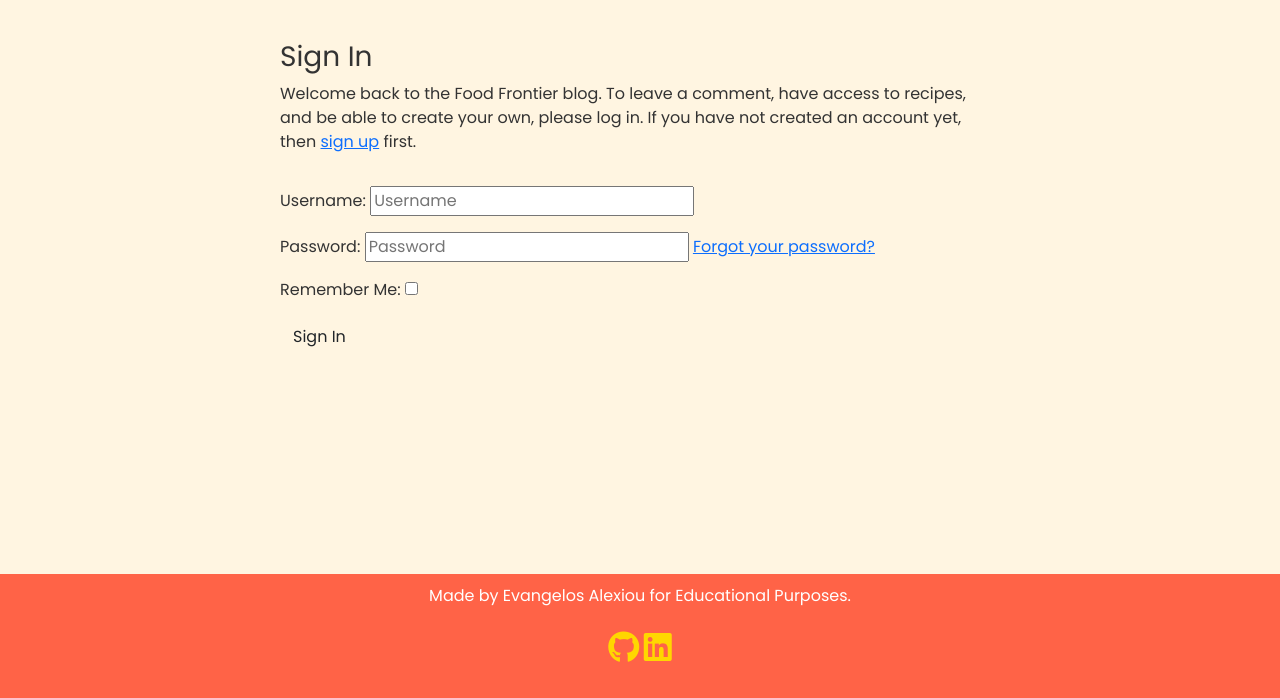
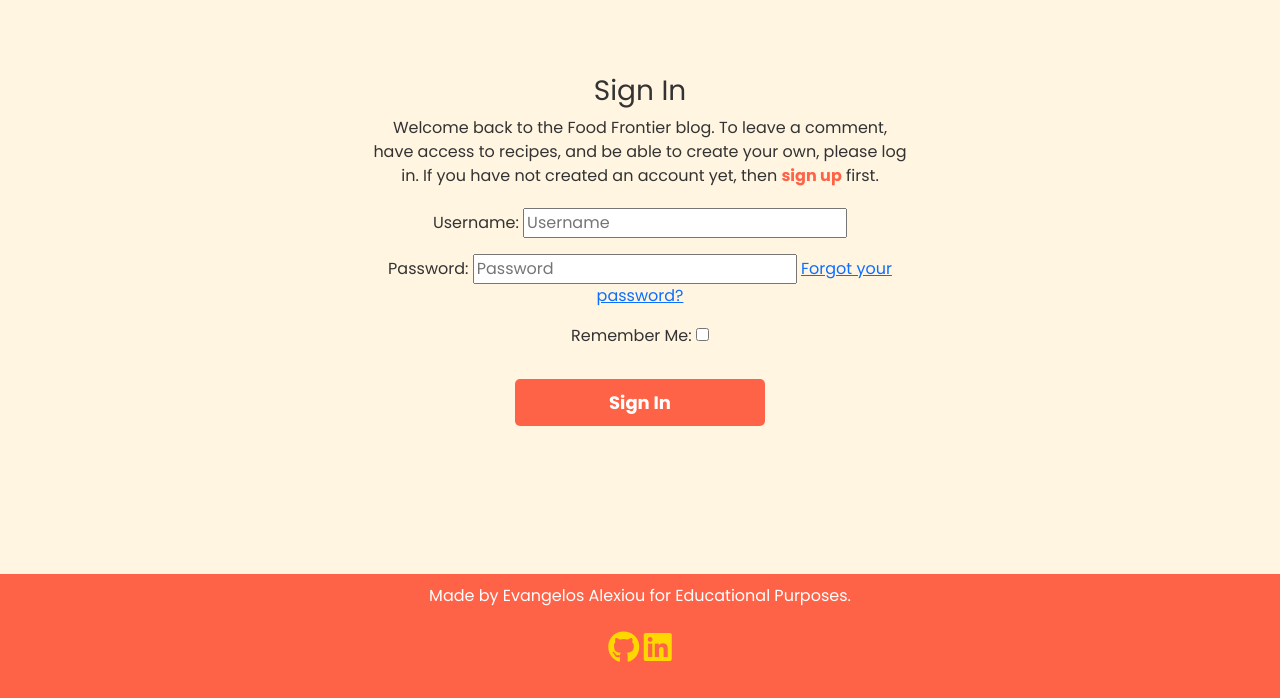
Before and after one commit to Alexiou981/the-food-frontier, a Django app: page /accounts/login/ in a window 1280 px wide. Shown: the part 102-800 px from the top of the page. Run offline with Django 5.2, Linux system fonts and the light colour scheme; some libraries are stand-ins or nearby versions.

Commit message:
style login page to match over styling

```diff
--- a/static/css/style.css
+++ b/static/css/style.css
@@ -280,8 +280,8 @@ body {
     border-bottom: 2px solid var(--accent-color); /* Changes color on hover */
 }
 
-/* Logout button styling */
-.logout-btn {
+/* Style for Login & Logout Buttons */
+.login-btn, .logout-btn {
     background-color: #FF6347 !important; /* Tomato Red */
     color: white !important;
     border: none;
@@ -290,11 +290,38 @@ body {
     font-weight: bold;
     border-radius: 5px;
     transition: background 0.3s ease-in-out;
+    width: 100%;
+    max-width: 250px;
+    margin-top: 15px;
 }
 
-.logout-btn:hover {
-    background-color: #e5533d !important; /* Slightly darker shade */
+.login-btn:hover, .logout-btn:hover {
+    background-color: #e5533d !important; /* Slightly darker red */
     color: white !important;
+}
+
+/* Center the login & logout forms */
+.login-container, .logout-container {
+    margin-top: 50px;
+    text-align: center;
+}
+
+/* Ensure the login text and form align nicely */
+.login-text {
+    font-size: 16px;
+    margin-bottom: 20px;
+    line-height: 1.5;
+}
+
+/* Style the Sign Up link */
+.login-text .link {
+    color: #FF6347;
+    font-weight: bold;
+    text-decoration: none;
+}
+
+.login-text .link:hover {
+    text-decoration: underline;
 }
 
 /* Responsive Design */
--- a/templates/account/login.html
+++ b/templates/account/login.html
@@ -1,4 +1,3 @@
-<!-- Code taken from Codestar walkthrough by Code Institute -->
 {% extends "base.html" %}
 
 {% load i18n %}
@@ -7,27 +6,26 @@
 {% block head_title %}{% trans "Sign In" %}{% endblock %}
 
 {% block content %}
+<div class="container login-container">
+    <div class="row justify-content-center">
+        <div class="col-md-6 text-center">
+            <h3 class="login-title">{% trans "Sign In" %}</h3>
+            <p class="login-text">
+                {% blocktrans %}
+                Welcome back to the Food Frontier blog. To leave a comment,
+                have access to recipes, and be able to create your own, please log in.
+                If you have not created an account yet, then
+                <a class="link" href="{{ signup_url }}">sign up</a> first.
+                {% endblocktrans %}
+            </p>
 
-<div class="container">
-    <div class="row">
-        <div class="col-md-8 mt-3 offset-md-2">
-            <h3>{% trans "Sign In" %}</h3>
-
-            <p>{% blocktrans %}Welcome back to the Food Frontier blog. To leave a comment,
-                have access to recipes, and be able to create your own, please log in.
-                If you have not created an account yet, then <a class="link" href="{{ signup_url }}">sign up</a>
-                first.{% endblocktrans %}</p>
-        </div>
-    </div>
-    <div class="row">
-        <div class="col-md-8 mt-3 offset-md-2">
-            <form class="login" method="POST" action="{% url 'account_login' %}">
+            <form class="login-form" method="POST" action="{% url 'account_login' %}">
                 {% csrf_token %}
                 {{ form.as_p }}
                 {% if redirect_field_value %}
                 <input type="hidden" name="{{ redirect_field_name }}" value="{{ redirect_field_value }}" />
                 {% endif %}
-                <button class="btn btn-signup right" type="submit">{% trans "Sign In" %}</button>
+                <button class="btn login-btn" type="submit">{% trans "Sign In" %}</button>
             </form>
         </div>
     </div>
```
